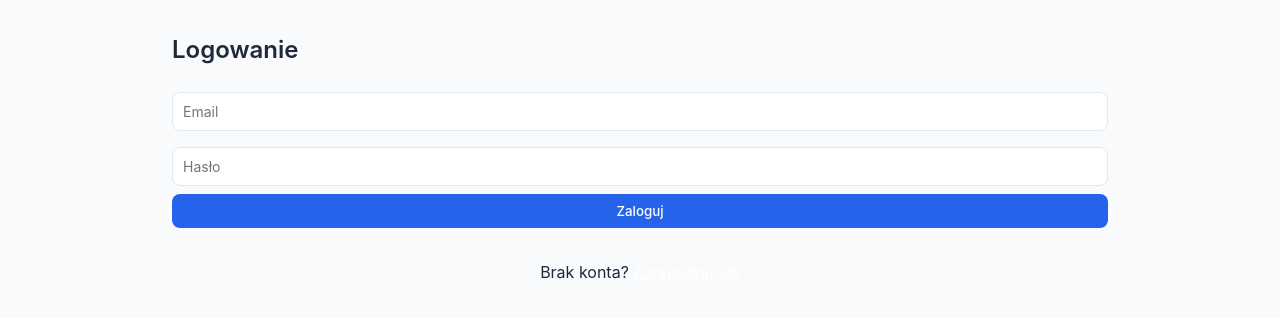
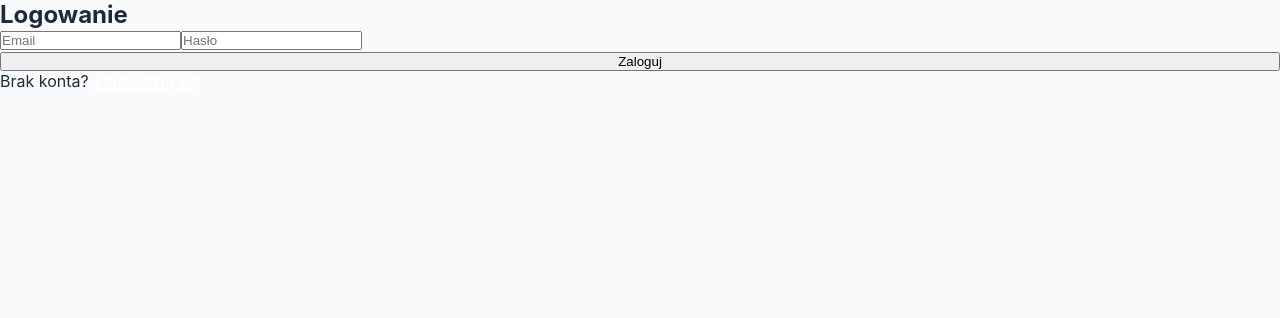
Before and after one commit to JStep25/systemBibliotekiFrontend, a React app: page /login in a window 1280 px wide. Shown: the top 318 px of the page. Built offline with nearby package versions, Linux system fonts and the light colour scheme; the HTML template or start-up script is replaced by a standard one.

Commit message:
Changed style.css

```diff
--- a/src/style.css
+++ b/src/style.css
@@ -1,163 +1,207 @@
 :root {
-  --bg-color: #f8fafc;
-  --panel-bg: #ffffff;
+  --primary: #16a34a;
+  --primary-dark: #15803d;
+  --bg-main: #f8fafc;
+  --surface: #ffffff;
   --text-main: #1e293b;
   --text-muted: #64748b;
-  --primary: #2563eb;
-  --primary-hover: #1d4ed8;
-  --danger: #dc2626;
-  --danger-hover: #b91c1c;
-  --success: #16a34a;
-  --border-color: #e2e8f0;
-  --shadow-sm: 0 1px 2px 0 rgb(0 0 0 / 0.05);
-  --shadow-md: 0 4px 6px -1px rgb(0 0 0 / 0.1);
-  --radius: 8px;
+  --border: #e2e8f0;
+  --sidebar-width: 260px;
+  --radius-lg: 16px;
+  --radius-md: 10px;
+  --shadow: 0 4px 6px -1px rgba(0, 0, 0, 0.05), 0 2px 4px -2px rgba(0, 0, 0, 0.05);
 }
 
 * {
+  box-sizing: border-box;
   margin: 0;
   padding: 0;
-  box-sizing: border-box;
-  font-family: 'Inter', -apple-system, sans-serif;
 }
 
 body {
-  background-color: var(--bg-color);
+  background-color: var(--bg-main);
   color: var(--text-main);
-  line-height: 1.5;
+  font-family: 'Inter', system-ui, -apple-system, sans-serif;
+  -webkit-font-smoothing: antialiased;
 }
 
-.container {
-  max-width: 1000px;
-  margin: 0 auto;
-  padding: 2rem;
+/* Układ aplikacji */
+.app-layout {
+  display: flex;
+  min-height: 100vh;
 }
 
-header {
+/* Sidebar - Stały i spójny */
+.sidebar {
+  width: var(--sidebar-width);
+  background-color: var(--surface);
+  border-right: 1px solid var(--border);
+  padding: 2rem 1.5rem;
+  display: flex;
+  flex-direction: column;
+  position: fixed;
+  height: 100vh;
+  z-index: 1000;
+}
+
+.sidebar-logo {
+  font-size: 1.5rem;
+  font-weight: 800;
+  color: var(--primary);
+  margin-bottom: 2.5rem;
+  letter-spacing: -0.025em;
+}
+
+.sidebar-nav {
+  display: flex;
+  flex-direction: column;
+  gap: 0.5rem;
+}
+
+.sidebar-button {
+  all: unset;
+  display: block;
+  padding: 0.8rem 1rem;
+  border-radius: var(--radius-md);
+  color: var(--text-muted);
+  font-weight: 600;
+  cursor: pointer;
+  transition: all 0.2s;
+}
+
+.sidebar-button:hover {
+  background-color: #f1f5f9;
+  color: var(--text-main);
+}
+
+.sidebar-button.active {
+  background-color: #f0fdf4;
+  color: var(--primary);
+}
+
+.sidebar-logout {
+  all: unset;
+  margin-top: auto;
+  padding: 0.8rem 1rem;
+  color: #ef4444;
+  font-weight: 600;
+  cursor: pointer;
+  border-radius: var(--radius-md);
+  transition: background 0.2s;
+}
+
+.sidebar-logout:hover {
+  background-color: #fef2f2;
+}
+
+/* Główne pole robocze - Klucz do poprawnego układu */
+.page-container {
+  flex: 1;
+  margin-left: var(--sidebar-width); /* Miejsce na sidebar */
+  display: flex;
+  justify-content: center; /* Centrowanie kontentu w poziomie */
+  width: calc(100% - var(--sidebar-width));
+}
+
+.page-content {
+  width: 100%;
+  max-width: 1200px; /* Maksymalna szerokość treści */
+  padding: 3rem 2rem;
+}
+
+/* Nagłówki stron */
+.page-header {
+  margin-bottom: 2.5rem;
+  border-bottom: 1px solid var(--border);
+  padding-bottom: 1.5rem;
   display: flex;
   justify-content: space-between;
-  align-items: center;
-  margin-bottom: 2rem;
-  padding-bottom: 1rem;
-  border-bottom: 1px solid var(--border-color);
+  align-items: flex-end;
 }
 
-h1 { font-size: 1.875rem; font-weight: 700; letter-spacing: -0.025em; }
-h2 { font-size: 1.5rem; font-weight: 600; margin-bottom: 1rem; }
-h3 { font-size: 1.125rem; font-weight: 600; }
-
-button {
-  display: inline-flex;
-  align-items: center;
-  justify-content: center;
-  padding: 0.5rem 1rem;
-  font-weight: 500;
-  border-radius: var(--radius);
-  border: 1px solid transparent;
-  cursor: pointer;
-  transition: all 0.2s;
-  background-color: var(--primary);
-  color: white;
+.page-title {
+  font-size: 2.25rem;
+  font-weight: 800;
+  color: #0f172a;
+  letter-spacing: -0.025em;
 }
 
-button:hover { background-color: var(--primary-hover); }
-
-button.danger {
-  background-color: transparent;
-  color: var(--danger);
-  border: 1px solid var(--danger);
+.page-subtitle {
+  color: var(--text-muted);
+  font-size: 1.1rem;
+  margin-top: 0.25rem;
 }
 
-button.danger:hover {
-  background-color: var(--danger);
-  color: white;
+/* Karty i Grid */
+.grid-2 {
+  display: grid;
+  grid-template-columns: repeat(2, 1fr);
+  gap: 1.5rem;
 }
 
-input {
-  width: 100%;
-  padding: 0.625rem;
-  margin: 0.5rem 0;
-  border-radius: var(--radius);
-  border: 1px solid var(--border-color);
-  background: white;
-  color: var(--text-main);
-  font-size: 0.875rem;
+.card {
+  background: var(--surface);
+  border-radius: var(--radius-lg);
+  padding: 2rem;
+  border: 1px solid var(--border);
+  box-shadow: var(--shadow);
 }
 
-input:focus {
+/* Formularze w Profilu */
+.profile-form-grid {
+  display: grid;
+  grid-template-columns: repeat(2, 1fr);
+  gap: 1.25rem;
+}
+
+.input-group {
+  display: flex;
+  flex-direction: column;
+  gap: 0.5rem;
+}
+
+.input-group label {
+  font-size: 0.875rem;
+  font-weight: 700;
+  color: var(--text-main);
+}
+
+.input-group input, .input-group select {
+  padding: 0.75rem;
+  border: 1px solid var(--border);
+  border-radius: var(--radius-md);
+  background: #fdfdfd;
+  font-size: 1rem;
+}
+
+.input-group input:focus {
   outline: 2px solid var(--primary);
   border-color: transparent;
 }
 
-.book-grid {
-  display: grid;
-  grid-template-columns: repeat(auto-fill, minmax(300px, 1fr));
-  gap: 1.5rem;
-  margin-top: 1.5rem;
+/* Przyciski Akcji */
+.btn-primary {
+  background-color: var(--primary);
+  color: white;
+  border: none;
+  padding: 0.8rem 2rem;
+  border-radius: var(--radius-md);
+  font-weight: 700;
+  cursor: pointer;
+  transition: transform 0.1s, background 0.2s;
 }
 
-.card {
-  background: var(--panel-bg);
-  padding: 1.25rem;
-  border-radius: var(--radius);
-  border: 1px solid var(--border-color);
-  box-shadow: var(--shadow-sm);
-  display: flex;
-  flex-direction: column;
-  justify-content: space-between;
+.btn-primary:hover {
+  background-color: var(--primary-dark);
 }
 
-.card:hover { box-shadow: var(--shadow-md); }
-
-.badge {
-  display: inline-block;
-  padding: 0.25rem 0.75rem;
-  border-radius: 9999px;
-  font-size: 0.75rem;
-  font-weight: 600;
-  text-transform: uppercase;
-  margin-top: 0.5rem;
+.btn-primary:active {
+  transform: scale(0.98);
 }
 
-.badge.dostepna { background: #dcfce7; color: var(--success); }
-.badge.wypozyczona { background: #fee2e2; color: var(--danger); }
-
-.card-actions {
-  margin-top: 1.25rem;
-  display: flex;
-  gap: 0.5rem;
+/* Media Queries dla responsywności */
+@media (max-width: 1024px) {
+  .page-container { margin-left: 0; width: 100%; }
+  .sidebar { display: none; } /* Tutaj docelowo powinien być Hamburger menu */
+  .grid-2 { grid-template-columns: 1fr; }
 }
-
-.modal-backdrop {
-  position: fixed;
-  inset: 0;
-  background: rgba(15, 23, 42, 0.5);
-  backdrop-filter: blur(4px);
-  display: flex;
-  align-items: center;
-  justify-content: center;
-  z-index: 50;
-}
-
-.modal {
-  background: white;
-  padding: 2rem;
-  border-radius: var(--radius);
-  width: 100%;
-  max-width: 400px;
-  box-shadow: var(--shadow-md);
-}
-
-.auth-container {
-  max-width: 400px;
-  margin: 100px auto;
-  background: white;
-  padding: 2.5rem;
-  border-radius: var(--radius);
-  border: 1px solid var(--border-color);
-  box-shadow: var(--shadow-md);
-}
-
-.center { text-align: center; }
-.mt { margin-top: 2rem; }
-.error-msg { color: var(--danger); font-size: 0.875rem; margin-bottom: 1rem; }
```
